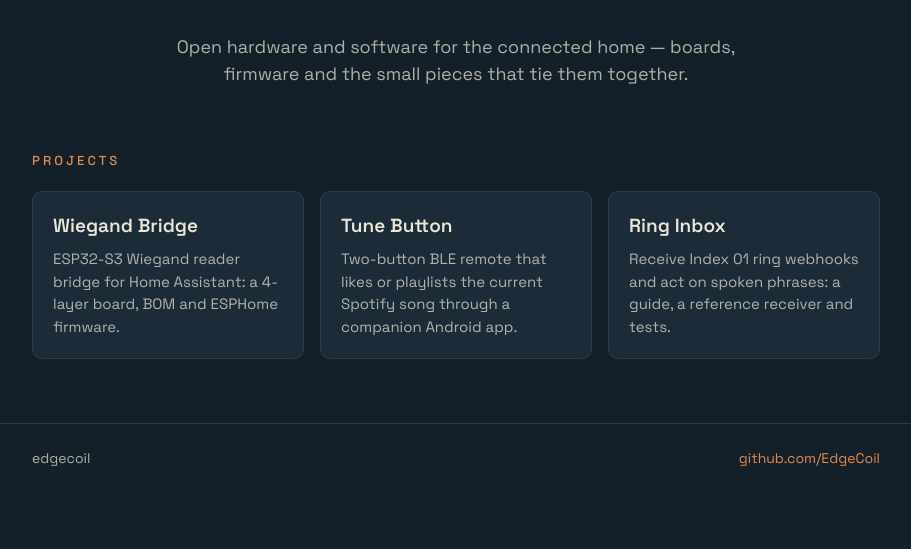
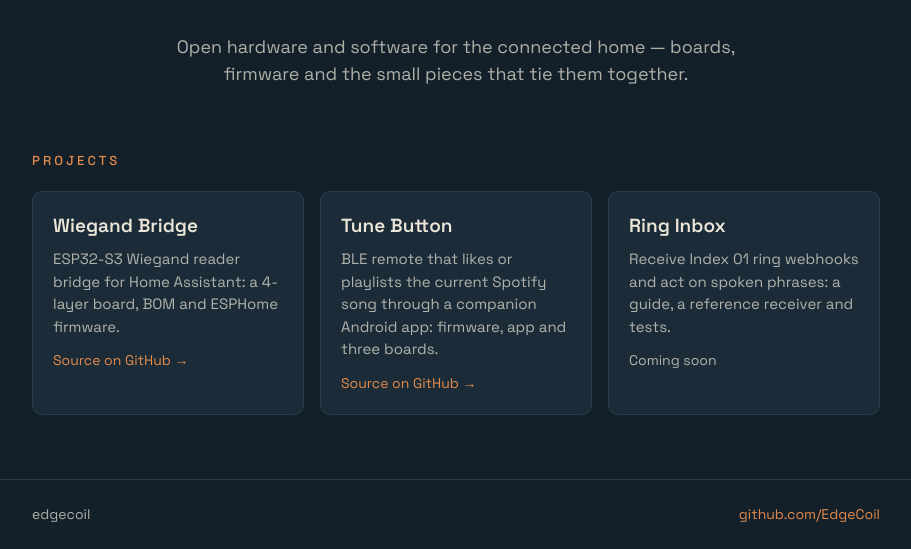
Before and after one commit to EdgeCoil/edgecoil.github.io, a plain HTML site: page index.html in a window 1280 px wide. Shown: the part 413-962 px from the top of the page, without its empty margins (184-1095 px from the left). Before the commit the page ends 906 px from the top, so only its background shows below. Drawn offline with Linux system fonts and the light colour scheme.

Commit message:
Link Wiegand Bridge and Tune Button now their repos are public; Ring Inbox coming soon

```diff
--- a/index.html
+++ b/index.html
@@ -71,6 +71,10 @@
   }
   .card h3 { font-weight: 600; font-size: 19px; margin: 0 0 8px; }
   .card p { margin: 0; color: var(--muted); font-size: 15px; }
+  a.card { display: block; color: inherit; text-decoration: none; transition: border-color .15s; }
+  a.card:hover, a.card:focus-visible { border-color: var(--cu); outline: none; }
+  .card .more { display: block; margin-top: 12px; color: var(--cu); font-size: 14px; }
+  .card .soon { display: block; margin-top: 12px; color: var(--muted); font-size: 14px; }
 
   footer {
     margin-top: auto;
@@ -93,17 +97,20 @@
 <section class="wrap" aria-labelledby="projects">
   <h2 id="projects">Projects</h2>
   <div class="grid">
-    <article class="card">
+    <a class="card" href="https://wiegand.edgecoil.dev">
       <h3>Wiegand Bridge</h3>
       <p>ESP32-S3 Wiegand reader bridge for Home Assistant: a 4-layer board, BOM and ESPHome firmware.</p>
-    </article>
-    <article class="card">
+      <span class="more">Source on GitHub &rarr;</span>
+    </a>
+    <a class="card" href="https://github.com/EdgeCoil/tune-button">
       <h3>Tune Button</h3>
-      <p>Two-button BLE remote that likes or playlists the current Spotify song through a companion Android app.</p>
-    </article>
+      <p>BLE remote that likes or playlists the current Spotify song through a companion Android app: firmware, app and three boards.</p>
+      <span class="more">Source on GitHub &rarr;</span>
+    </a>
     <article class="card">
       <h3>Ring Inbox</h3>
       <p>Receive Index 01 ring webhooks and act on spoken phrases: a guide, a reference receiver and tests.</p>
+      <span class="soon">Coming soon</span>
     </article>
   </div>
 </section>
```
